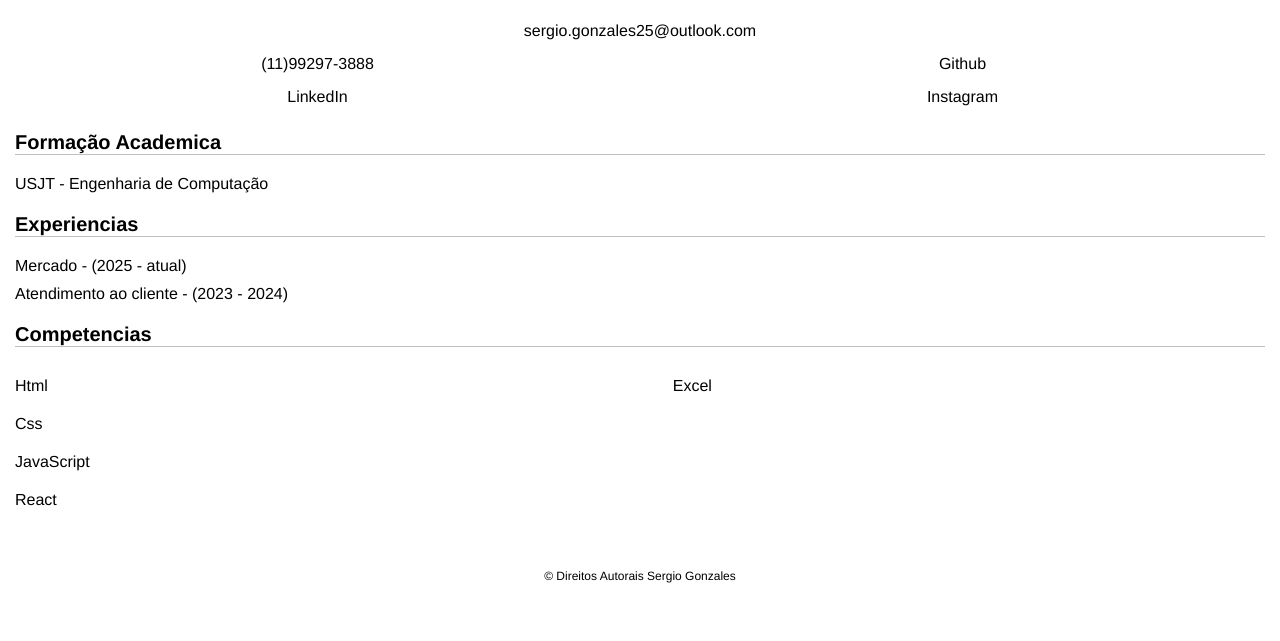
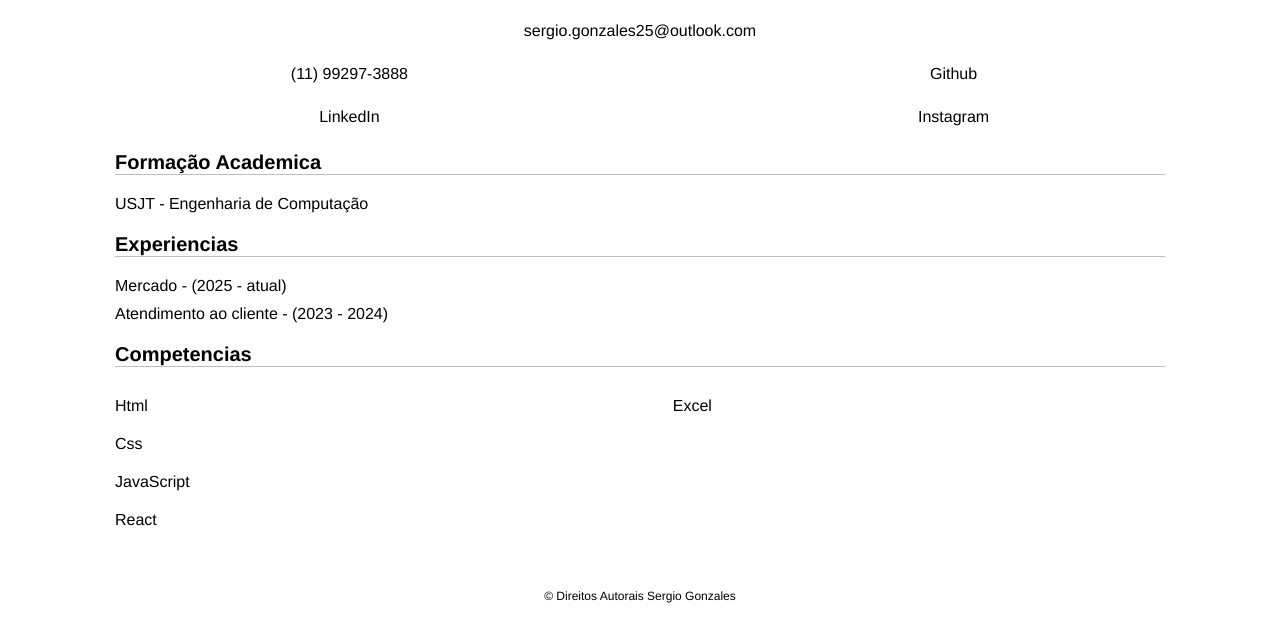
Before and after one commit to sergiogonzales99/simple-cv, a plain HTML site: page primeiro-site/index.html in a window 1280 px wide. Shown: the part 73-714 px from the top of the page. Drawn offline with Linux system fonts and the light colour scheme.

Commit message:
atualização do cv

```diff
--- a/primeiro-site/index.html
+++ b/primeiro-site/index.html
@@ -13,10 +13,10 @@
     <p>Desenvolvedor Front-End Junior</p>
     <section class="contact">
       <a href="mailto:sergio.gonzales25@outlook.com" class="links">sergio.gonzales25@outlook.com</a>
-      <a href="tel:+5511992973888">(11)99297-3888</a>
-      <a href="https://github.com/sergiogonzales99" class="links">Github</a>
-      <a href="https://www.linkedin.com/in/sérgio-gonzales-92306014a" class="links">LinkedIn</a>
-      <a href="https://www.instagram.com/sergio25ge?igsh=MXBzeHVzN3Nuam5kaw==" class="links">Instagram</a>
+      <a href="tel:+5511992973888">(11) 99297-3888</a>
+      <a href="https://github.com/sergiogonzales99" target="_blank" class="links">Github</a>
+      <a href="https://www.linkedin.com/in/sérgio-gonzales-92306014a" target="_blank" class="links">LinkedIn</a>
+      <a href="https://www.instagram.com/sergio25ge?igsh=MXBzeHVzN3Nuam5kaw==" target="_blank" class="links">Instagram</a>
     </section>
   </header>
 
--- a/primeiro-site/style.css
+++ b/primeiro-site/style.css
@@ -10,10 +10,13 @@ header, footer {
   text-align: center;
 }
 
+body {
+  margin: 20px 100px;
+}
+
 /* Header */
 h1 {
   font-size: 28px;
-  margin: 20px 0 0;
 }
 
 header p {
@@ -21,13 +24,14 @@ header p {
 }
 .contact {
   display: grid;
-  grid-template-columns: repeat(2, 1fr);
+  grid-template-columns: repeat(2, auto);
   justify-content: center;
-  gap: 5px 10px;
+  gap: 15px 500px;
 }
 
 .contact a:first-child {
   grid-column: 1/span 2;
+  justify-self: center;
 }
 
 a {
@@ -67,6 +71,7 @@ details p {
 summary {
   list-style: none;
   cursor: pointer;
+  display: inline-block;
 }
 
 .comp {
```
